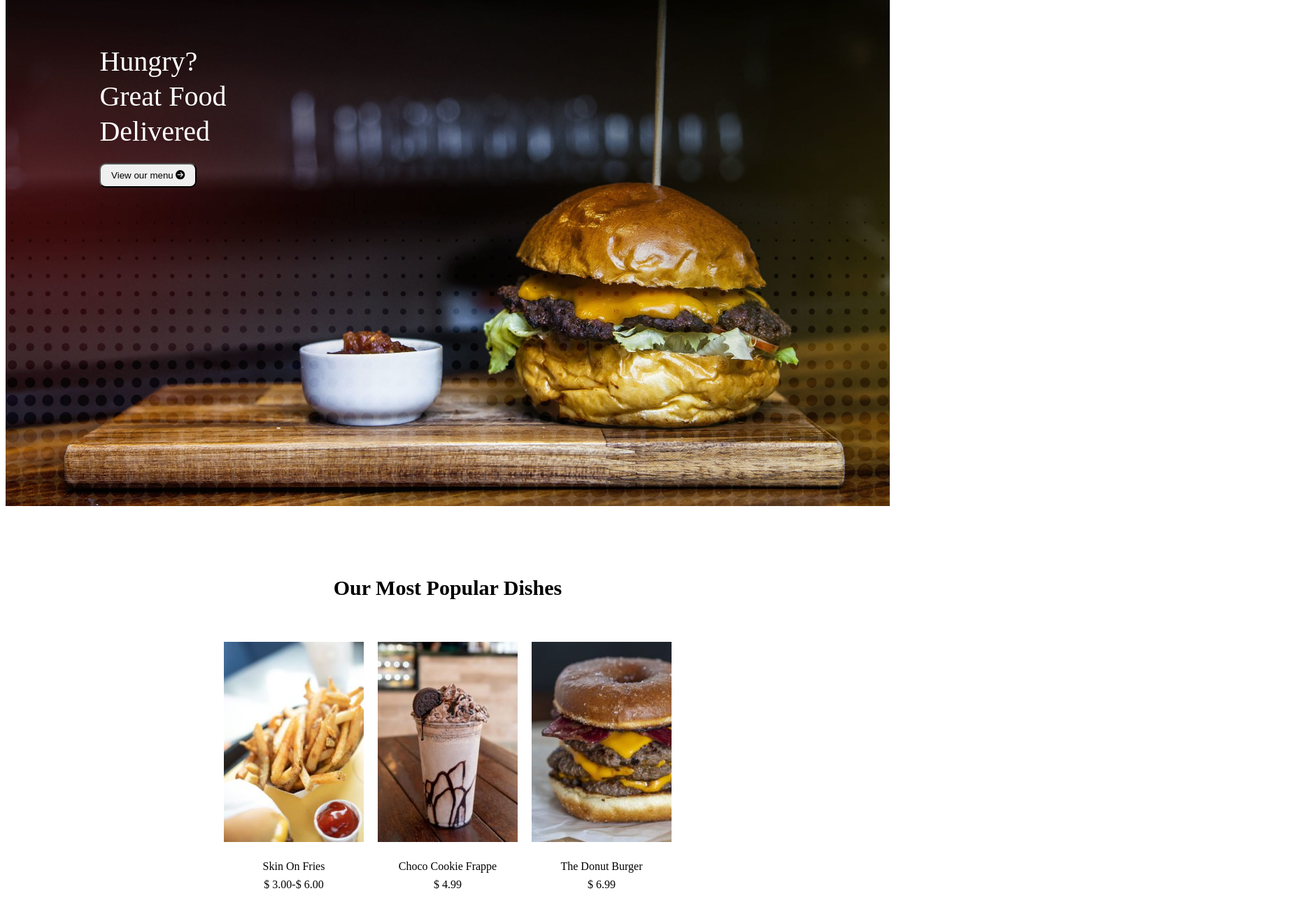
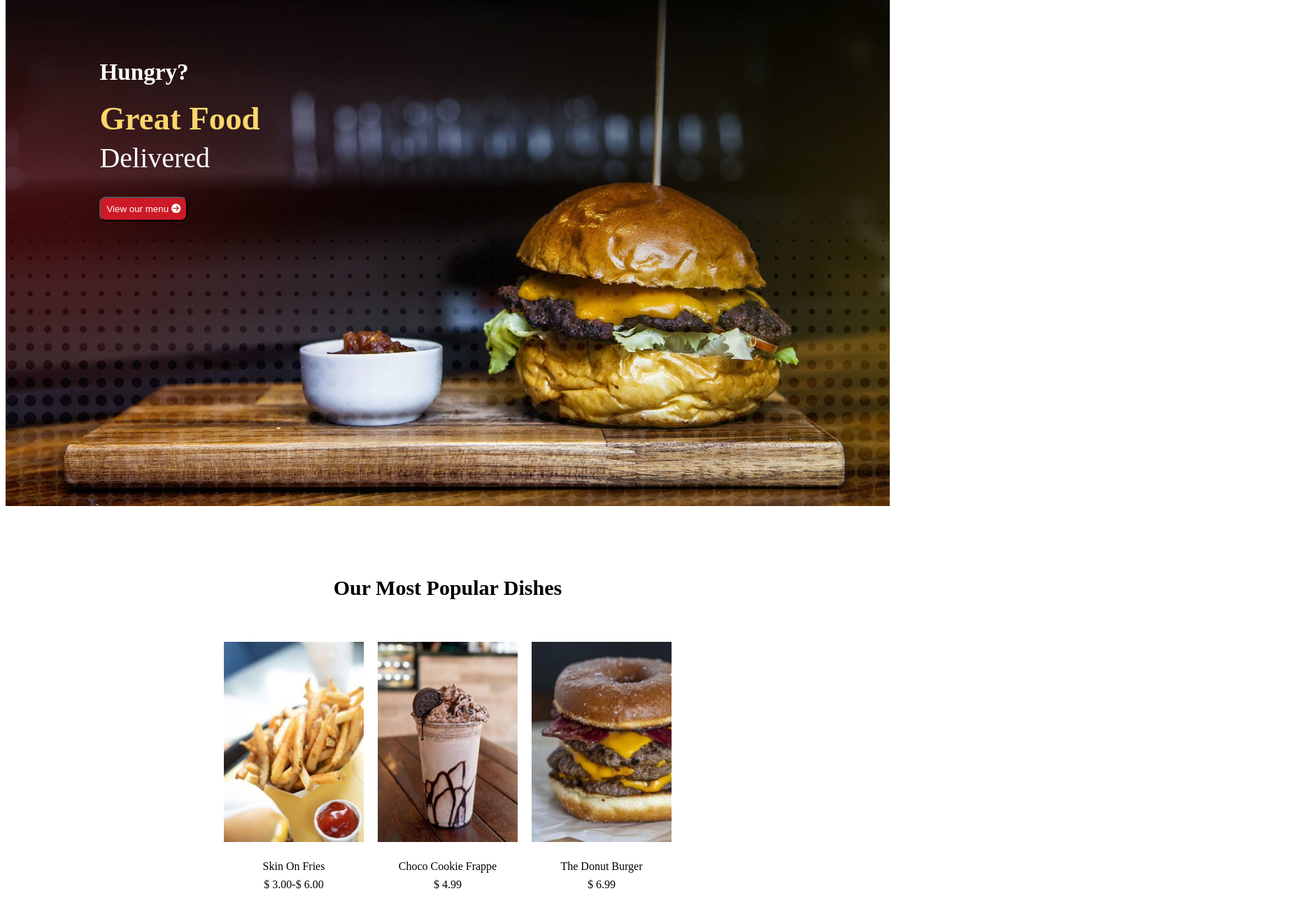
Before and after one commit to nadiaf85/proj-html-vuejs, a Vue app: page / in a window 1280 px wide. Shown: the part 115-1408 px from the top of the page at 70% size, 1877 px wide, since content can reach past the window. Built offline with nearby package versions, Linux system fonts and the light colour scheme.

Commit message:
modifiche colori

```diff
--- a/src/assets/images/style/vars.scss
+++ /dev/null
@@ -1 +0,0 @@
-$buttonColor: red;
--- /dev/null
+++ b/src/assets/style/vars.scss
@@ -0,0 +1,3 @@
+$buttonColor: #cc1a26;
+$textBigColor: #fcd66c;
+$textColor: white;
--- a/src/components/macro/Footer.vue
+++ b/src/components/macro/Footer.vue
@@ -11,6 +11,19 @@
       <div class="information">
         <h1>Stay In The Loop</h1>
         <h5>Sign up to receive up to date news and offer directly in your inbox:</h5>
+        <input type="text" placeholder="you@email.com">
+      </div>
+
+      <button>Subscribe</button>
+
+      <div class="social">
+        <i class="fab fa-facebook"></i>
+        <i class="fab fa-twitter"></i>
+        <i class="fab fa-instagram"></i>
+        <i class="fab fa-linkedin"></i>
+        <i class="fas fa-rss"></i>
+        <i class="fab fa-youtube"></i>
+        <i class="far fa-envelope"></i>
       </div>
     </div>
   </footer>
@@ -184,7 +197,12 @@ footer{
 }
 
 .information{
+  width: 80%;
+  color: white;
+}
 
+.social{
+  color: white;
 }
 
 </style>
--- a/src/components/macro/Header.vue
+++ b/src/components/macro/Header.vue
@@ -14,10 +14,10 @@
         </div>
         <div class="container_info">
           <div class="text_left">
-              <p>Hungry?</p>
-              <p>Great Food</p>
+              <h5>Hungry?</h5>
+              <h3>Great Food</h3>
               <p>Delivered</p>
-              <button type="button">View our menu <i class="fas fa-arrow-circle-right"></i></button>
+              <button type="button" class="button">View our menu <i class="fas fa-arrow-circle-right"></i></button>
               <!-- <span>Delivered</span> -->
         </div>
       </div>
@@ -29,7 +29,6 @@
 
 <script>
 // import Delivery from '../commons/Delivery.vue';
-// import '../../assets/style/vars.scss';
 
 export default {
     name: 'Header',
@@ -76,6 +75,7 @@ export default {
 </script>
 
 <style lang="scss" scoped>
+@import '../../assets/style/vars.scss';
 
 header{
     height: 830px;
@@ -128,11 +128,18 @@ nav{
     line-height: 10px;
     font-size: 40px;
 
-    button{
-      border-radius: 9px;
-      padding: 8px;
-      width: 55%;
+    h3{
+      color: $textBigColor;
     }
+
+.button{
+    border-radius: 9px;
+    padding: 8px;
+    margin-bottom: 20px;
+    margin-top: 10px;
+    background-color: $buttonColor;
+    color: $textColor;
+  }
 }
 
 //   .active{
--- a/src/components/sections/MainDishes.vue
+++ b/src/components/sections/MainDishes.vue
@@ -49,7 +49,7 @@ export default {
 </script>
 
 <style lang="scss" scoped>
-// @import '../../assets/style/variables.scss';
+@import '../../assets/style/vars.scss';
 
 .popular_dishes{
     h1{
@@ -74,12 +74,14 @@ export default {
     }
 }
 
-.button{
+button{
     text-align: center;
+    border-radius: 9px;
+    padding: 8px;
     margin-bottom: 20px;
     margin-top: 10px;
-
-    // background-color: $buttonColor;
+    background-color: $buttonColor;
+    color: $textColor;
 }
 
 
--- a/src/components/sections/MainMenuCategories.vue
+++ b/src/components/sections/MainMenuCategories.vue
@@ -60,13 +60,15 @@ export default {
 }
 
 .categories{
-    width: calc(20% - 4px);
+    // width: calc(20% - 4px);
     margin: 2px;
     padding: 20px 13px;
+    display: flex;
 
 
     img{
-        width: 100%;
+        height: 180px;
+        padding: 10px;
     }
 }
 
```
Also changed, not shown: src/assets/style/globals.scss (renamed from src/assets/images/style/globals.scss).
